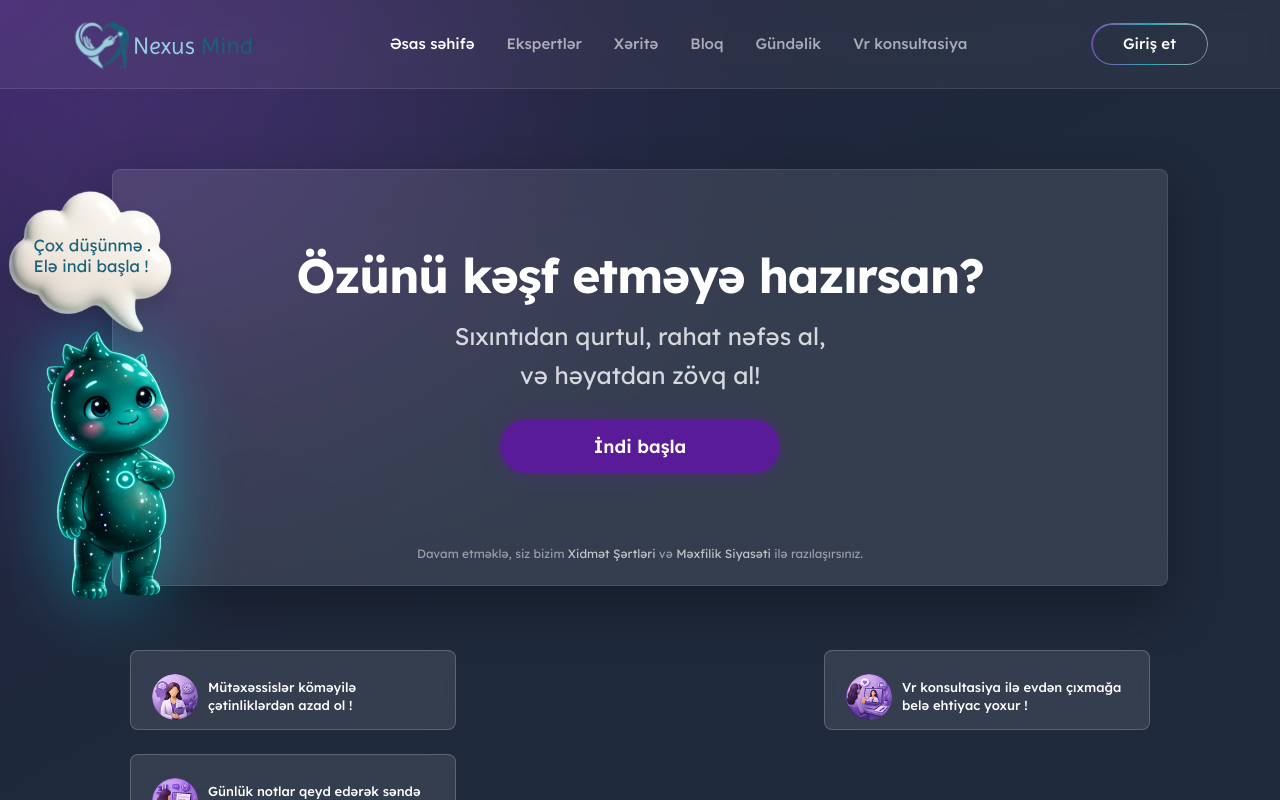
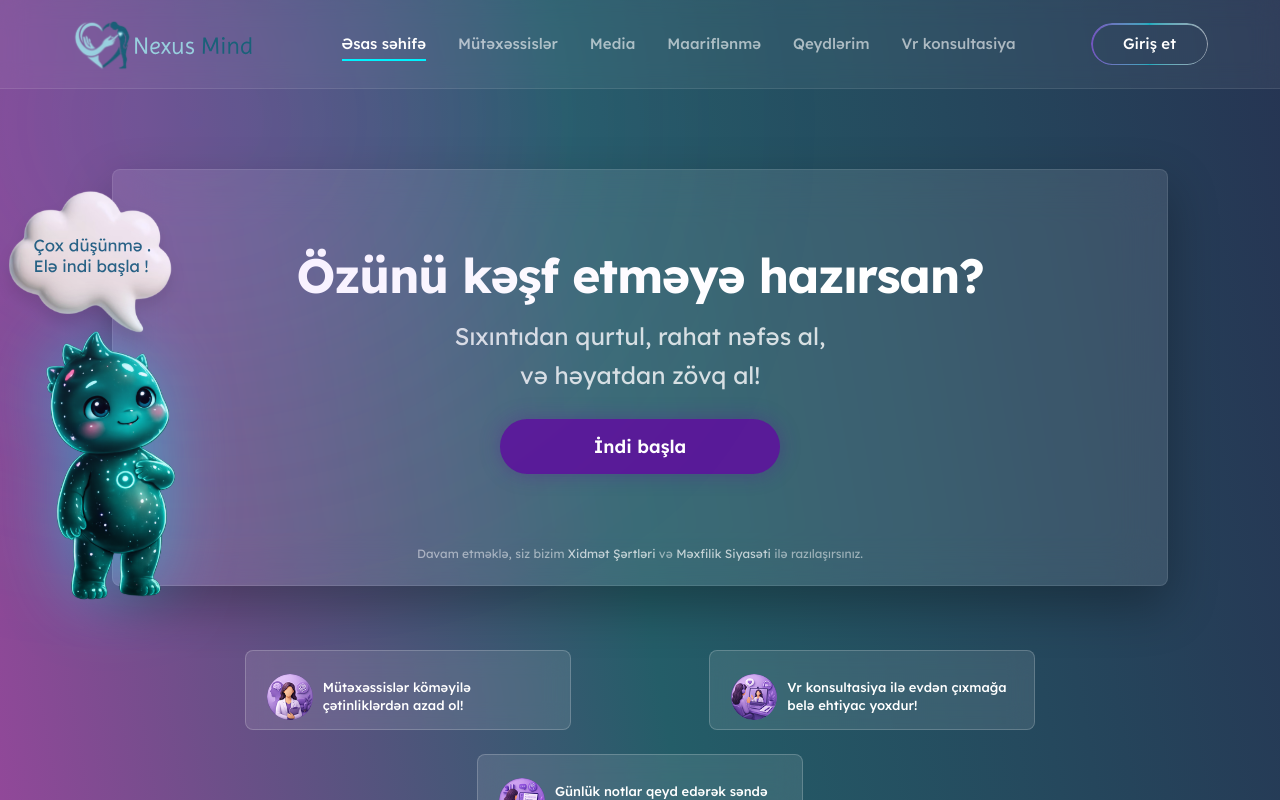
Before and after one commit to NuxusMind-Org/nexusmind_web, a React (Vite) app: page / in a window 1280 px wide. Built offline with nearby package versions, Linux system fonts and the light colour scheme.

Commit message:
Optimized the design

```diff
--- /dev/null
+++ b/src/features/landing/components/LandingNavbar.tsx
@@ -0,0 +1,85 @@
+import { useNavigate } from 'react-router-dom';
+import { PATHS } from '@/routes/paths';
+import nexusLogo from '@/assets/svg/NexusMindLogo.svg';
+
+type ActivePage = 'landing' | 'journal' | 'psychologist';
+
+interface LandingNavbarProps {
+  activePage: ActivePage;
+  activeSection?: number;
+  scrollToSection?: (id: string) => void;
+}
+
+export const LandingNavbar = ({ activePage, activeSection, scrollToSection }: LandingNavbarProps) => {
+  const navigate = useNavigate();
+
+  const navItems = [
+    { id: 'hero', label: 'Əsas səhifə', type: 'scroll', index: 0 },
+    { id: 'experts', label: 'Mütəxəssislər', type: 'scroll', index: 9 },
+    { id: 'testimonials', label: 'Media', type: 'scroll', index: 3 },
+    { id: 'pillars', label: 'Maariflənmə', type: 'scroll', index: 2 },
+    { id: 'journal', label: 'Qeydlərim', type: 'navigate' },
+    { id: 'vr', label: 'Vr konsultasiya', type: 'scroll', index: 7 },
+  ];
+
+  const handleItemClick = (item: typeof navItems[0]) => {
+    if (item.type === 'scroll') {
+      if (activePage === 'landing' && scrollToSection) {
+        scrollToSection(item.id);
+      } else {
+        navigate(`${PATHS.HOME}#${item.id}`);
+      }
+    } else {
+      navigate(PATHS.JOURNAL);
+    }
+  };
+
+  return (
+    <header className="w-full px-[72px] py-4 flex items-center justify-between z-50 bg-white/5 backdrop-blur-md border-b border-white/10 shrink-0">
+      <div
+        onClick={() => navigate(PATHS.HOME)}
+        className="flex items-center gap-2 cursor-pointer z-50 relative pointer-events-auto"
+      >
+        <img src={nexusLogo} alt="Nexus Mind" className="h-12 sm:h-14 w-auto" />
+      </div>
+
+      <nav className="hidden md:flex items-center gap-8 text-[15px] font-medium z-50 relative">
+        {navItems.map((item) => {
+          const isActive = item.type === 'scroll'
+            ? activePage === 'landing' && activeSection === item.index
+            : activePage === 'journal';
+
+          return (
+            <button
+              key={item.id}
+              onClick={() => handleItemClick(item)}
+              className={`transition-colors relative after:content-[''] after:absolute after:-bottom-1.5 after:left-0 after:w-full after:h-0.5 after:bg-[#00f2ff] hover:after:opacity-100 z-50 cursor-pointer pointer-events-auto ${
+                isActive ? 'text-white after:opacity-100' : 'text-white/60 hover:text-white after:opacity-0'
+              }`}
+            >
+              {item.label}
+            </button>
+          );
+        })}
+      </nav>
+
+      <div className="relative group z-50">
+        <div
+          className="absolute inset-0 rounded-full bg-gradient-to-r from-[#9f5bff] via-[#00f2ff] to-white/90 pointer-events-none transition-opacity group-hover:opacity-100 opacity-60"
+          style={{
+            padding: '1.5px',
+            WebkitMask: 'linear-gradient(#fff 0 0) content-box, linear-gradient(#fff 0 0)',
+            WebkitMaskComposite: 'xor',
+            maskComposite: 'exclude',
+          }}
+        />
+        <button
+          onClick={() => navigate(PATHS.LOGIN)}
+          className="px-8 py-2.5 rounded-full text-white text-[15px] font-medium bg-transparent hover:bg-white/5 transition-colors relative pointer-events-auto"
+        >
+          Giriş et
+        </button>
+      </div>
+    </header>
+  );
+};
--- a/src/features/landing/components/ScrollReveal/index.tsx
+++ b/src/features/landing/components/ScrollReveal/index.tsx
@@ -13,7 +13,18 @@ export const ScrollReveal = forwardRef<HTMLDivElement, ScrollRevealProps>(
     useEffect(() => {
       const observer = new IntersectionObserver(
         ([entry]) => {
-          setIsVisible(entry.isIntersecting);
+          if (entry.isIntersecting) {
+            setIsVisible(true);
+            return;
+          }
+
+          // If not intersecting, check if it's above the top of the screen
+          const isAboveViewport = entry.boundingClientRect.top < (entry.rootBounds?.top ?? 0);
+          if (isAboveViewport) {
+            setIsVisible(true);
+          } else {
+            setIsVisible(false);
+          }
         },
         {
           threshold: 0.1, // Trigger as soon as 10% of the element is visible
--- a/src/features/landing/pages/LandingPage.tsx
+++ b/src/features/landing/pages/LandingPage.tsx
@@ -2,7 +2,6 @@ import { useState, useRef } from 'react';
 import { useNavigate } from 'react-router-dom';
 import { Heart, Sparkles, BookOpen, Users, ArrowRight, ChevronDown, ChevronUp } from 'lucide-react';
 import { PATHS } from '@/routes/paths';
-import nexusLogo from '@/assets/svg/NexusMindLogo.svg';
 import nexie from '@/assets/svg/Nexie.svg';
 import nexieCloud from '@/assets/svg/NexieCloud.svg';
 import nexieSittingClassic from '@/assets/svg/NexieSittingClassic.svg';
@@ -16,18 +15,15 @@ import avatar2 from '@/assets/avatar2.png';
 import avatar3 from '@/assets/avatar3.png';
 import pillarsImage from '@/assets/pillars_image.png';
 import vrConsultation from '@/assets/vr_consultation.png';
-import { JournalPage } from './JournalPage';
-import { PsychologistPage } from './PsychologistPage';
 import { Footer } from '../components/Footer';
+import { LandingNavbar } from '../components/LandingNavbar';
 import { psychologists } from '@/data/psychologists';
 import { ScrollReveal } from '../components/ScrollReveal';
 import { useEffect } from 'react';
 
 export const LandingPage = () => {
   const navigate = useNavigate();
-  const [activeScreen, setActiveScreen] = useState<'landing' | 'journal' | 'psychologist'>('landing');
   const [activeSection, setActiveSection] = useState(0);
-  const [selectedPsychologistId, setSelectedPsychologistId] = useState<number>(1);
   const [openAccordion, setOpenAccordion] = useState<number | null>(1);
 
   const [isMascotInView, setIsMascotInView] = useState<boolean>(false);
@@ -44,15 +40,15 @@ export const LandingPage = () => {
   const activeCardIndexRef = useRef<1 | 2 | 3>(1);
   const [isTeleporting, setIsTeleporting] = useState<boolean>(false);
 
+  const mainRef = useRef<HTMLElement>(null);
   const roadmapRef = useRef<HTMLDivElement>(null);
   const card1Ref = useRef<HTMLDivElement>(null);
   const card2Ref = useRef<HTMLDivElement>(null);
   const card3Ref = useRef<HTMLDivElement>(null);
 
   useEffect(() => {
-    if (activeScreen !== 'landing') return;
 
-    const mainContainer = document.querySelector('main');
+    const mainContainer = mainRef.current;
     if (!mainContainer) return;
 
     const updateMascotPosition = () => {
@@ -138,10 +134,9 @@ export const LandingPage = () => {
       mainContainer.removeEventListener('scroll', updateMascotPosition);
       window.removeEventListener('resize', updateMascotPosition);
     };
-  }, [activeScreen]);
+  }, []);
 
   const scrollToSection = (id: string) => {
-    setActiveScreen('landing');
     setTimeout(() => {
       const element = document.getElementById(id);
       if (element) {
@@ -151,8 +146,6 @@ export const LandingPage = () => {
   };
 
   useEffect(() => {
-    if (activeScreen !== 'landing') return;
-
     const sections = [
       { id: 'hero', index: 0 },
       { id: 'features', index: 1 },
@@ -192,7 +185,17 @@ export const LandingPage = () => {
     return () => {
       observer.disconnect();
     };
-  }, [activeScreen]);
+  }, []);
+
+  useEffect(() => {
+    const hash = window.location.hash;
+    if (hash) {
+      const id = hash.replace('#', '');
+      scrollToSection(id);
+    }
+  }, []);
+
+
 
   // mascotSrc and mascotFilter are derived directly from activeCardIndex.
   // The wrapper is at opacity:0 during the 120ms teleport window, so React
@@ -221,7 +224,35 @@ export const LandingPage = () => {
   const mascotOpacity = isMascotInView && !isTeleporting ? 1 : 0;
 
   return (
-    <div className="h-screen w-full bg-gradient-to-br from-[#8a4fff]/20 via-[#1E293B] to-[#1E293B] flex flex-col relative font-sans">
+    <div className="h-screen w-full flex flex-col relative font-sans text-white overflow-hidden">
+      {/* Dynamic Background Layers */}
+      <div className="absolute inset-0 pointer-events-none z-0 overflow-hidden">
+        {/* Layer 1: Landing - Hero & Features */}
+        <div
+          className="absolute inset-0 transition-opacity duration-1000 ease-in-out"
+          style={{
+            background: 'linear-gradient(260.37deg, #263151 -4.41%, #245D68 51.97%, #914899 100%)',
+            opacity: activeSection <= 1 ? 1 : 0
+          }}
+        />
+        {/* Layer 2: Landing - Pillars, Testimonials & Roadmap */}
+        <div
+          className="absolute inset-0 transition-opacity duration-1000 ease-in-out"
+          style={{
+            background: 'linear-gradient(180deg, #263151 5%, #245D68 45%, #914899 95%)',
+            opacity: activeSection >= 2 && activeSection <= 4 ? 1 : 0
+          }}
+        />
+        {/* Layer 3: Landing - VR, CTA & Experts */}
+        <div
+          className="absolute inset-0 transition-opacity duration-1000 ease-in-out"
+          style={{
+            background: 'linear-gradient(45deg, #263151 0%, #245D68 60%, #914899 100%)',
+            opacity: activeSection >= 7 ? 1 : 0
+          }}
+        />
+      </div>
+
       <style>
         {`
           /* Hide scrollbar for Chrome, Safari and Opera */
@@ -244,57 +275,26 @@ export const LandingPage = () => {
         `}
       </style>
       {/* Background ambient light */}
-      <div className="absolute top-[-10%] left-[-10%] w-[50%] h-[50%] bg-[#b070ff] rounded-full blur-[150px] opacity-20 pointer-events-none" />
+      <div className="absolute top-[-10%] left-[-10%] w-[50%] h-[50%] bg-[#b070ff] rounded-full blur-[150px] opacity-20 pointer-events-none z-10" />
 
-      {/* Navbar (Stays fixed/top) */}
-      <header className="w-full px-[72px] py-4 flex items-center justify-between z-50 bg-white/5 backdrop-blur-md border-b border-white/10 shrink-0">
-        <div
-          onClick={() => scrollToSection('hero')}
-          className="flex items-center gap-2 cursor-pointer z-50 relative pointer-events-auto"
-        >
-          <img src={nexusLogo} alt="Nexus Mind" className="h-12 sm:h-14 w-auto" />
-        </div>
-
-        <nav className="hidden md:flex items-center gap-8 text-[15px] font-medium z-50 relative">
-          <button onClick={() => scrollToSection('hero')} className={`transition-colors relative z-50 cursor-pointer pointer-events-auto ${activeScreen === 'landing' && activeSection === 0 ? 'text-white' : 'text-white/60 hover:text-white'}`}>Əsas səhifə</button>
-          <button onClick={() => scrollToSection('experts')} className={`transition-colors relative after:content-[''] after:absolute after:-bottom-1.5 after:left-0 after:w-full after:h-0.5 after:bg-[#00f2ff] hover:after:opacity-100 z-50 cursor-pointer pointer-events-auto ${activeScreen === 'landing' && activeSection === 9 ? 'text-white after:opacity-100' : 'text-white/60 hover:text-white after:opacity-0'}`}>Ekspertlər</button>
-          <button className="text-white/60 hover:text-white transition-colors z-50 cursor-pointer pointer-events-auto">Xəritə</button>
-          <button className="text-white/60 hover:text-white transition-colors z-50 cursor-pointer pointer-events-auto">Bloq</button>
-          <button onClick={() => setActiveScreen('journal')} className={`transition-colors relative after:content-[''] after:absolute after:-bottom-1.5 after:left-0 after:w-full after:h-0.5 after:bg-[#00f2ff] hover:after:opacity-100 z-50 cursor-pointer pointer-events-auto ${activeScreen === 'journal' ? 'text-white after:opacity-100' : 'text-white/60 hover:text-white after:opacity-0'}`}>Gündəlik</button>
-          <button onClick={() => scrollToSection('vr')} className={`transition-colors relative after:content-[''] after:absolute after:-bottom-1.5 after:left-0 after:w-full after:h-0.5 after:bg-[#00f2ff] hover:after:opacity-100 z-50 cursor-pointer pointer-events-auto ${activeScreen === 'landing' && activeSection === 7 ? 'text-white after:opacity-100' : 'text-white/60 hover:text-white after:opacity-0'}`}>Vr konsultasiya</button>
-        </nav>
-
-        <div className="relative group z-50">
-          <div
-            className="absolute inset-0 rounded-full bg-gradient-to-r from-[#9f5bff] via-[#00f2ff] to-white/90 pointer-events-none transition-opacity group-hover:opacity-100 opacity-60"
-            style={{
-              padding: '1.5px',
-              WebkitMask: 'linear-gradient(#fff 0 0) content-box, linear-gradient(#fff 0 0)',
-              WebkitMaskComposite: 'xor',
-              maskComposite: 'exclude'
-            }}
-          />
-          <button
-            onClick={() => navigate(PATHS.LOGIN)}
-            className="px-8 py-2.5 rounded-full text-white text-[15px] font-medium bg-transparent hover:bg-white/5 transition-colors relative pointer-events-auto"
-          >
-            Giriş et
-          </button>
-        </div>
-      </header>
+      <LandingNavbar
+        activePage="landing"
+        activeSection={activeSection}
+        scrollToSection={scrollToSection}
+      />
 
       {/* Main Content Area - Stacked Sections */}
-      <main className="flex-1 w-full overflow-y-auto overscroll-y-none scroll-smooth no-scrollbar relative">
+      <main ref={mainRef} className="flex-1 w-full overflow-x-hidden overflow-y-auto overscroll-y-none scroll-smooth no-scrollbar relative">
 
         {/* LANDING PAGE CONTENT */}
-        <div className={`w-full relative flex flex-col transition-opacity duration-700 ease-in-out ${activeScreen === 'landing' ? 'opacity-100 pointer-events-auto' : 'opacity-0 pointer-events-none'}`}>
+        <div className="w-full relative flex flex-col">
           {/* ================= SECTION 0: HERO ================= */}
           <section
             id="hero"
-            className="relative w-full min-h-screen flex flex-col items-center px-[72px] pt-[80px] pb-0"
+            className="relative w-full min-h-fit flex flex-col items-center px-[72px] pt-[80px] pb-[100px]"
           >
             <ScrollReveal className="w-full mx-auto flex flex-col items-center relative">
-              <div className="relative w-[1056px] h-[417px] bg-white/10 backdrop-blur-xl border border-white/10 rounded-[8px] pt-[14px] pr-[21px] pb-[14px] pl-[21px] gap-[8px] flex flex-col justify-between items-center text-center shadow-[0_20px_50px_rgba(0,0,0,0.3)]">
+              <div className="relative w-full max-w-[1056px] h-[417px] bg-white/10 backdrop-blur-xl border border-white/10 rounded-[8px] pt-[14px] pr-[21px] pb-[14px] pl-[21px] gap-[8px] flex flex-col justify-between items-center text-center shadow-[0_20px_50px_rgba(0,0,0,0.3)]">
 
                 {/* Mascot overlapping left border - Taller & Larger */}
                 <div className="absolute -left-[145px] bottom-[-25px] hidden md:flex flex-col items-center pointer-events-none z-20">
@@ -328,13 +328,13 @@ export const LandingPage = () => {
               </div>
 
               {/* Bottom Cards aligned centered with exact Figma dimensions */}
-              <div className="w-full mt-[64px] flex flex-wrap justify-between gap-6 px-[58px]">
+              <div className="w-full mt-[64px] flex flex-wrap justify-evenly gap-6 px-6 xl:px-[58px]">
                 <div className="flex items-center gap-[10px] w-[326px] h-[80px] bg-white/10 backdrop-blur-md border border-white/20 pt-[13px] pr-[22px] pl-[21px] rounded-[8px] hover:bg-white/15 transition-colors rotate-0 opacity-100">
                   <div className="w-[46px] h-[46px] rounded-full overflow-hidden flex-shrink-0 bg-[#591b98]/30">
                     <img src={hi0101} alt="Feature 1" className="w-full h-full object-cover" />
                   </div>
                   <p className="text-white text-[13px] leading-snug font-medium text-left">
-                    Mütəxəssislər köməyilə çətinliklərdən azad ol !
+                    Mütəxəssislər köməyilə çətinliklərdən azad ol!
                   </p>
                 </div>
 
@@ -343,7 +343,7 @@ export const LandingPage = () => {
                     <img src={hi0102} alt="Feature 2" className="w-full h-full object-cover" />
                   </div>
                   <p className="text-white text-[13px] leading-snug font-medium text-left">
-                    Vr konsultasiya ilə evdən çıxmağa belə ehtiyac yoxur !
+                    Vr konsultasiya ilə evdən çıxmağa belə ehtiyac yoxdur!
                   </p>
                 </div>
 
@@ -352,7 +352,7 @@ export const LandingPage = () => {
                     <img src={hi0103} alt="Feature 3" className="w-full h-full object-cover" />
                   </div>
                   <p className="text-white text-[13px] leading-snug font-medium text-left">
-                    Günlük notlar qeyd edərək səndə öz inkişafını gör !
+                    Günlük notlar qeyd edərək səndə öz inkişafını gör!
                   </p>
                 </div>
               </div>
@@ -386,7 +386,7 @@ export const LandingPage = () => {
                   </div>
                   <p className="text-white/80 text-[15px] leading-relaxed max-w-[450px] mb-8">
                     Bu platforma düşüncələrini anlamaq, emosiyalarını idarə etmək və gündəlik streslə daha sağlam şəkildə başa çıxmaq üçün hazırlanıb.
-                    Sən burada tək deyilsən.Sevdiyin bir məkan seç və terapiyaya başla
+                    Sən burada tək deyilsən.Sevdiyin bir məkan seç və terapiyaya başla.
                   </p>
                   <div className="w-full h-[180px] sm:h-[220px] rounded-[8px] overflow-hidden mt-auto">
                     <img src={purpleRoom} alt="Room" className="w-full h-full object-cover object-center border border-white/10 opacity-90" />
@@ -801,7 +801,7 @@ export const LandingPage = () => {
                     </div>
 
                     <button
-                      onClick={() => { setSelectedPsychologistId(psych.id); setActiveScreen('psychologist'); }}
+                      onClick={() => navigate(PATHS.PSYCHOLOGIST.replace(':id', String(psych.id)))}
                       className="w-full bg-[#a88bff] hover:bg-[#9773fc] text-white font-semibold py-3 rounded-xl transition-colors cursor-pointer z-50 relative"
                     >
                       Başlayaq
@@ -820,15 +820,7 @@ export const LandingPage = () => {
 
         </div>
 
-        {/* JOURNAL PAGE CONTENT */}
-        <div className={`absolute inset-0 w-full h-full transition-opacity duration-700 ease-in-out ${activeScreen === 'journal' ? 'opacity-100 pointer-events-auto' : 'opacity-0 pointer-events-none'}`}>
-          {activeScreen === 'journal' && <JournalPage />}
-        </div>
 
-        {/* PSYCHOLOGIST PREVIEW SCREEN */}
-        <div className={`absolute inset-0 w-full h-full transition-opacity duration-700 ease-in-out ${activeScreen === 'psychologist' ? 'opacity-100 pointer-events-auto' : 'opacity-0 pointer-events-none'}`}>
-          {activeScreen === 'psychologist' && <PsychologistPage psychologistId={selectedPsychologistId} />}
-        </div>
 
       </main>
     </div>
--- a/src/routes/paths.ts
+++ b/src/routes/paths.ts
@@ -8,4 +8,6 @@ export const PATHS = {
   REGISTRATION_SUCCESS: '/registration-success',
   ONBOARDING: '/onboarding',
   DASHBOARD: '/dashboard',
+  JOURNAL: '/journal',
+  PSYCHOLOGIST: '/psychologist/:id',
 } as const;
--- a/src/styles/globals.css
+++ b/src/styles/globals.css
@@ -21,10 +21,7 @@
     @apply antialiased;
     font-family: "Lexend", sans-serif;
     color: var(--color-primary-text);
-    background: radial-gradient(circle at top left, rgba(123, 44, 191, 0.25), transparent 40%),
-                radial-gradient(circle at bottom right, rgba(0, 242, 255, 0.18), transparent 35%),
-                var(--color-ui-bg);
-    background-color: var(--color-ui-bg); /* Fallback */
+    background: linear-gradient(260.37deg, #263151 -4.41%, #245D68 51.97%, #914899 100%);
     background-attachment: fixed;
     min-height: 100vh;
     overscroll-behavior-y: none;
```
Also changed, not shown: src/app/router.tsx (+10 -0 lines), src/features/landing/pages/JournalPage.tsx (+37 -31 lines), src/features/landing/pages/PsychologistPage.tsx (+24 -23 lines).
